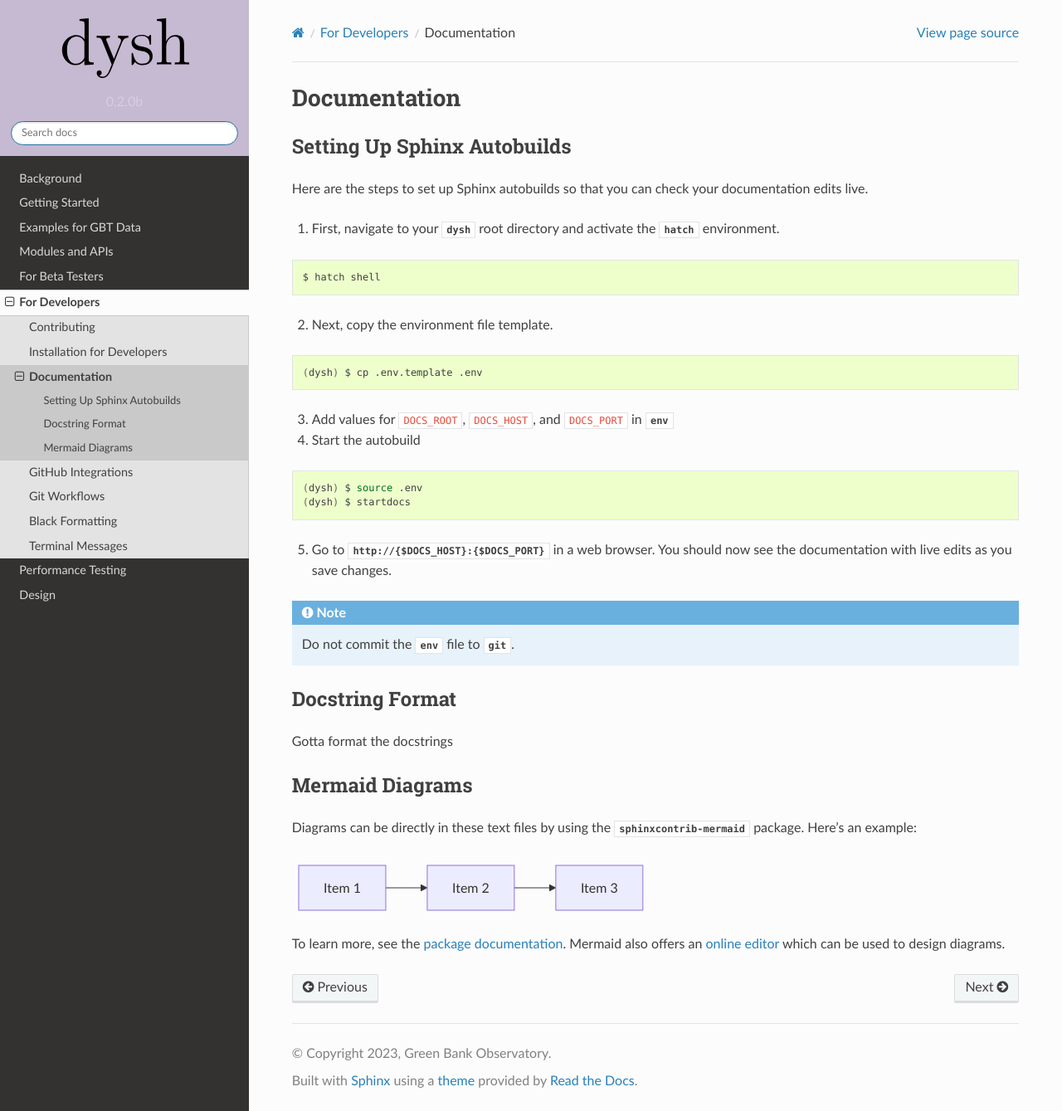
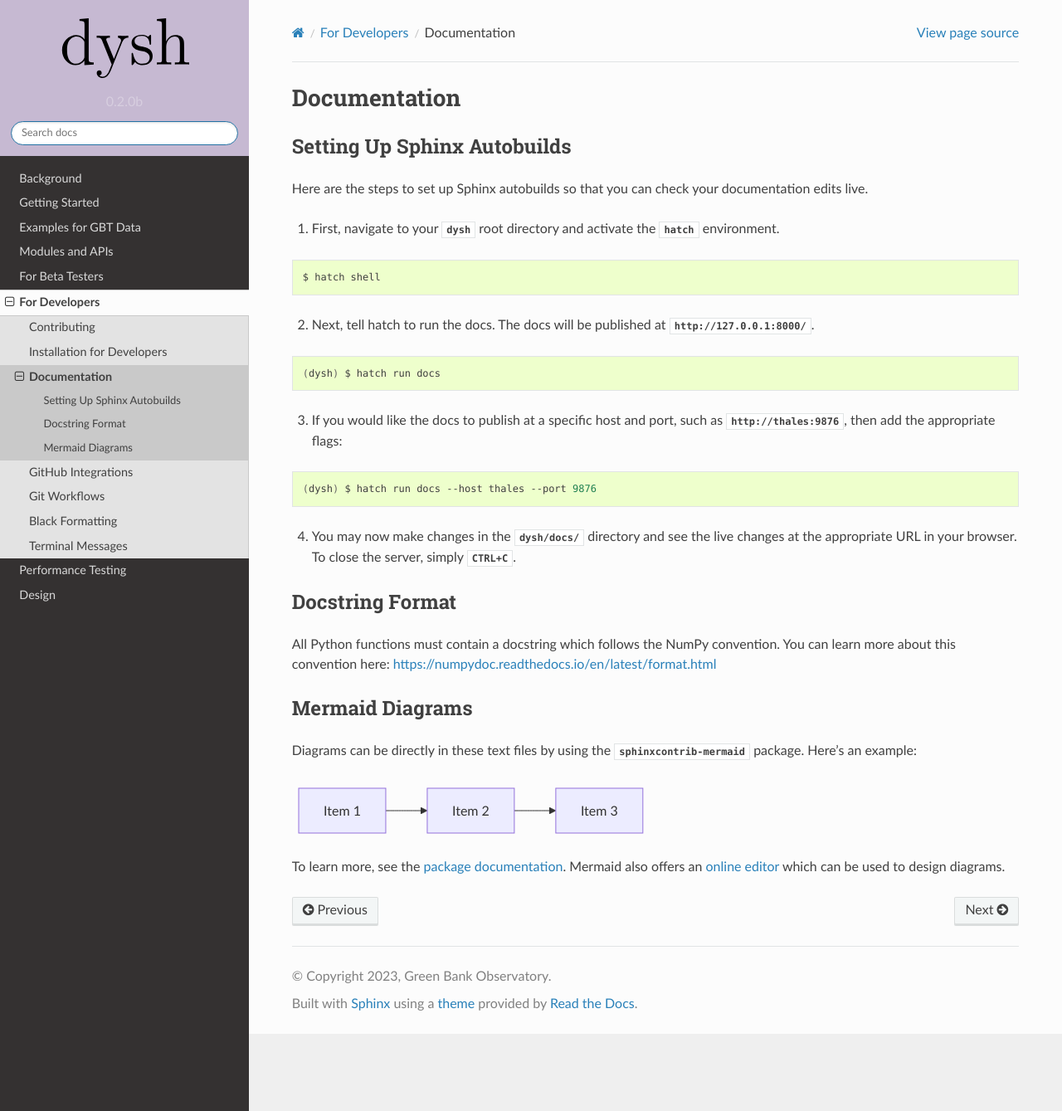
Before and after one commit to GreenBankObservatory/dysh, a Sphinx documentation site: the page built from docs/source/for_developers/doc_standards.rst, in a window 1280 px wide and 1339 px high. Shown: the whole window at 83% size. Built offline with Sphinx 7.4.7 and the Read the Docs theme 2.0.0, drawn with Linux system fonts in a browser that asks for light colours.

Commit message:
Change autobuild instructions to hatch

```diff
--- a/docs/source/for_developers/doc_standards.rst
+++ b/docs/source/for_developers/doc_standards.rst
@@ -13,29 +13,24 @@ Here are the steps to set up Sphinx autobuilds so that you can check your docume
 
     $ hatch shell
 
-2. Next, copy the environment file template.
+2. Next, tell hatch to run the docs. The docs will be published at `http://127.0.0.1:8000/`.
 
 .. code-block:: bash
 
-    (dysh) $ cp .env.template .env
+    (dysh) $ hatch run docs
 
-3. Add values for ``DOCS_ROOT``, ``DOCS_HOST``, and ``DOCS_PORT`` in `.env`
-4. Start the autobuild
+3. If you would like the docs to publish at a specific host and port, such as `http://thales:9876`, then add the appropriate flags:
 
 .. code-block:: bash
 
-    (dysh) $ source .env
-    (dysh) $ startdocs
+    (dysh) $ hatch run docs --host thales --port 9876
 
-5. Go to `http://{$DOCS_HOST}:{$DOCS_PORT}` in a web browser. You should now see the documentation with live edits as you save changes.
-
-.. note::
-    Do not commit the `.env` file to `git`.
+4. You may now make changes in the `dysh/docs/` directory and see the live changes at the appropriate URL in your browser. To close the server, simply `CTRL+C`.
 
 Docstring Format
 ================
 
-Gotta format the docstrings
+All Python functions must contain a docstring which follows the NumPy convention. You can learn more about this convention here: https://numpydoc.readthedocs.io/en/latest/format.html
 
 Mermaid Diagrams
 ================
```
Also changed, not shown: 1 other file.
